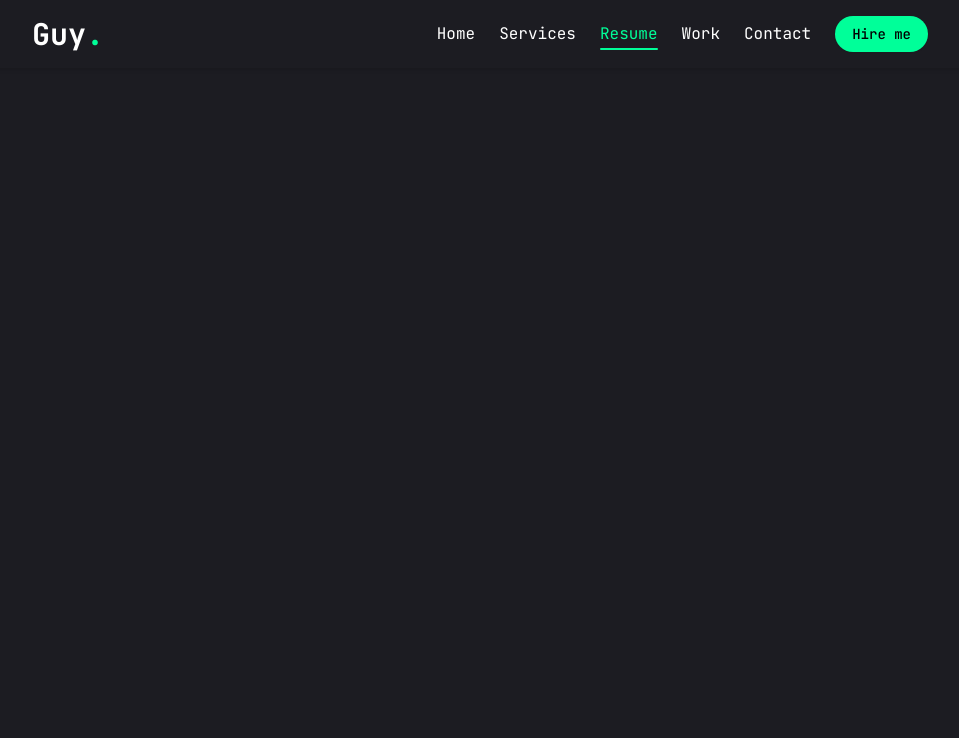
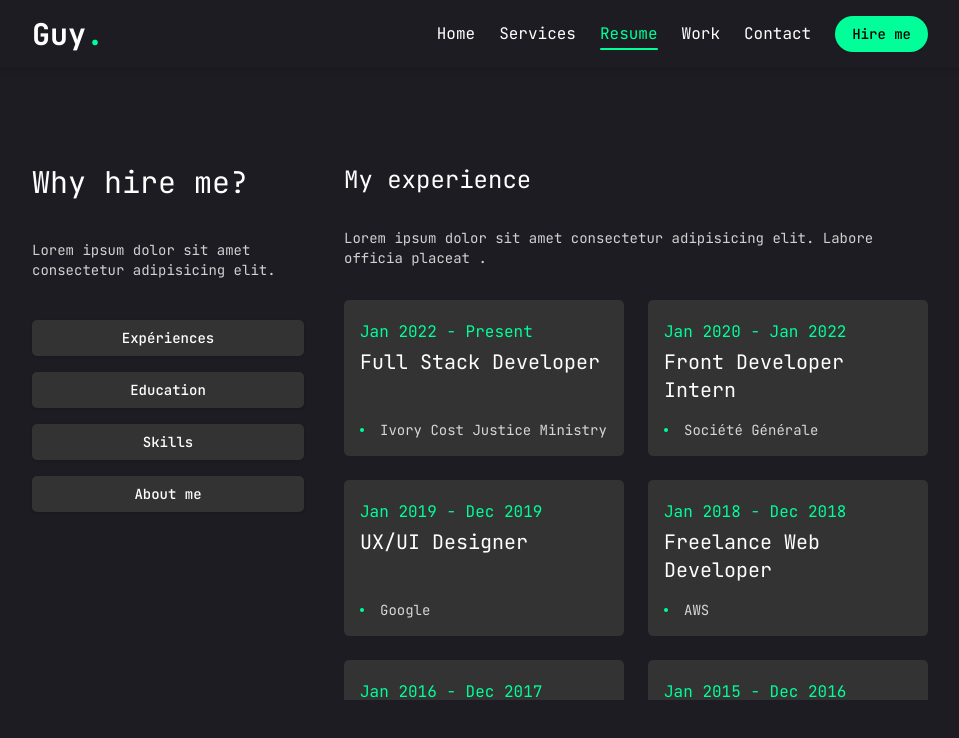
Before and after one commit to guyevaristebade/Portefolio_V2, a Next.js app: page /resume in a window 1280 px wide. Shown: the top 738 px of the page, without its empty margins (160-1119 px from the left). Built offline with nearby package versions, Linux system fonts and the light colour scheme.

Commit message:
resume page en cours

```diff
--- a/app/resume/page.tsx
+++ b/app/resume/page.tsx
@@ -1,16 +1,56 @@
-import React from "react";
+"use client";
+import Experience from "@/components/Experience";
+import Spacing from "@/components/Spacing";
+import { Button } from "@/components/ui/button";
+import React, { useState } from "react";
 
 const ResumePage = () => {
+  const [onglet, setOnglet] = useState<string>("experience");
+
+  const handleOngletChange = (onglet: string) => {
+    setOnglet(onglet);
+  };
   return (
-    <div className="grid grid-cols-2 gap-4">
-      {/* <div className="col-span-1">
-        <h1 className="text-4xl ">Why hire me ?</h1>
+    <div className="grid grid-cols-1 gap-10 md:grid-cols-3">
+      <div className="flex flex-col gap-10 col-span-1">
+        <h1 className="text-3xl ">Why hire me?</h1>
         <p className="text-sm text-white/80">
           Lorem ipsum dolor sit amet consectetur adipisicing elit.
         </p>
-        <div className="col-span-2"></div>
+        <div className="flex flex-col gap-4">
+          <Button
+            onClick={() => handleOngletChange("experience")}
+            className="bg-[#333] rounded-[5px] hover:bg-accent hover:text-black duration-500 "
+          >
+            Expériences
+          </Button>
+          <Button
+            onClick={() => handleOngletChange("education")}
+            className="bg-[#333] rounded-[5px] hover:bg-accent hover:text-black duration-500 "
+          >
+            Education
+          </Button>
+          <Button
+            onClick={() => handleOngletChange("skills")}
+            className="bg-[#333] rounded-[5px] hover:bg-accent hover:text-black duration-500 "
+          >
+            Skills
+          </Button>
+          <Button
+            onClick={() => handleOngletChange("about-me")}
+            className="bg-[#333] rounded-[5px] hover:bg-accent hover:text-black duration-500 "
+          >
+            About me
+          </Button>
+        </div>
       </div>
-      <div></div> */}
+      <div className="col-span-2">
+        {onglet === "experience" && <Experience />}
+        {onglet === "education" && <Experience />}
+        {onglet === "skill" && <Experience />}
+        {onglet === "about-me" && <Experience />}
+      </div>
+      <Spacing size="md" />
     </div>
   );
 };
--- /dev/null
+++ b/components/Experience.tsx
@@ -0,0 +1,59 @@
+import React from "react";
+import ExperienceCard from "./ExperienceCard";
+
+const Experience = () => {
+  const experiences = [
+    {
+      title: "Full Stack  Developer",
+      company: "Ivory Cost Justice Ministry",
+      date: "Jan 2022 - Present",
+    },
+    {
+      title: "Front Developer Intern",
+      company: "Société Générale",
+      date: "Jan 2020 - Jan 2022",
+    },
+    {
+      title: "UX/UI Designer",
+      company: "Google",
+      date: "Jan 2019 - Dec 2019",
+    },
+    {
+      title: "Freelance Web Developer",
+      company: "AWS",
+      date: "Jan 2018 - Dec 2018",
+    },
+    {
+      title: "Freelance Web Developer",
+      company: "Vivendi",
+      date: "Jan 2016 - Dec 2017",
+    },
+    {
+      title: "Developper logiciel intern",
+      company: "Apple",
+      date: "Jan 2015 - Dec 2016",
+    },
+  ];
+
+  return (
+    <div className="flex flex-col gap-8">
+      <h2 className="text-2xl">My experience</h2>
+      <p className="text-sm text-white/80">
+        Lorem ipsum dolor sit amet consectetur adipisicing elit. Labore officia
+        placeat .
+      </p>
+      <div className="grid grid-cols-2 gap-6 md:grid-cols-2 max-h-[400px] overflow-auto">
+        {experiences.map((experience, index) => (
+          <ExperienceCard
+            key={index}
+            date={experience.date}
+            title={experience.title}
+            company={experience.company}
+          />
+        ))}
+      </div>
+    </div>
+  );
+};
+
+export default Experience;
--- /dev/null
+++ b/components/ExperienceCard.tsx
@@ -0,0 +1,23 @@
+import React from "react";
+
+interface ExperienceCardProps {
+  date: string;
+  title: string;
+  company: string;
+}
+const ExperienceCard = ({ date, title, company }: ExperienceCardProps) => {
+  return (
+    <div className="bg-[#333] p-4 rounded-[5px] flex flex-col justify-between gap-4">
+      <div>
+        <h3 className="text-accent">{date}</h3>
+        <p className="text-xl">{title}</p>
+      </div>
+      <div className="flex items-center gap-4">
+        <span className="h-1 w-1 rounded-full bg-accent"></span>
+        <p className="text-white/80 text-sm">{company}</p>
+      </div>
+    </div>
+  );
+};
+
+export default ExperienceCard;
```
